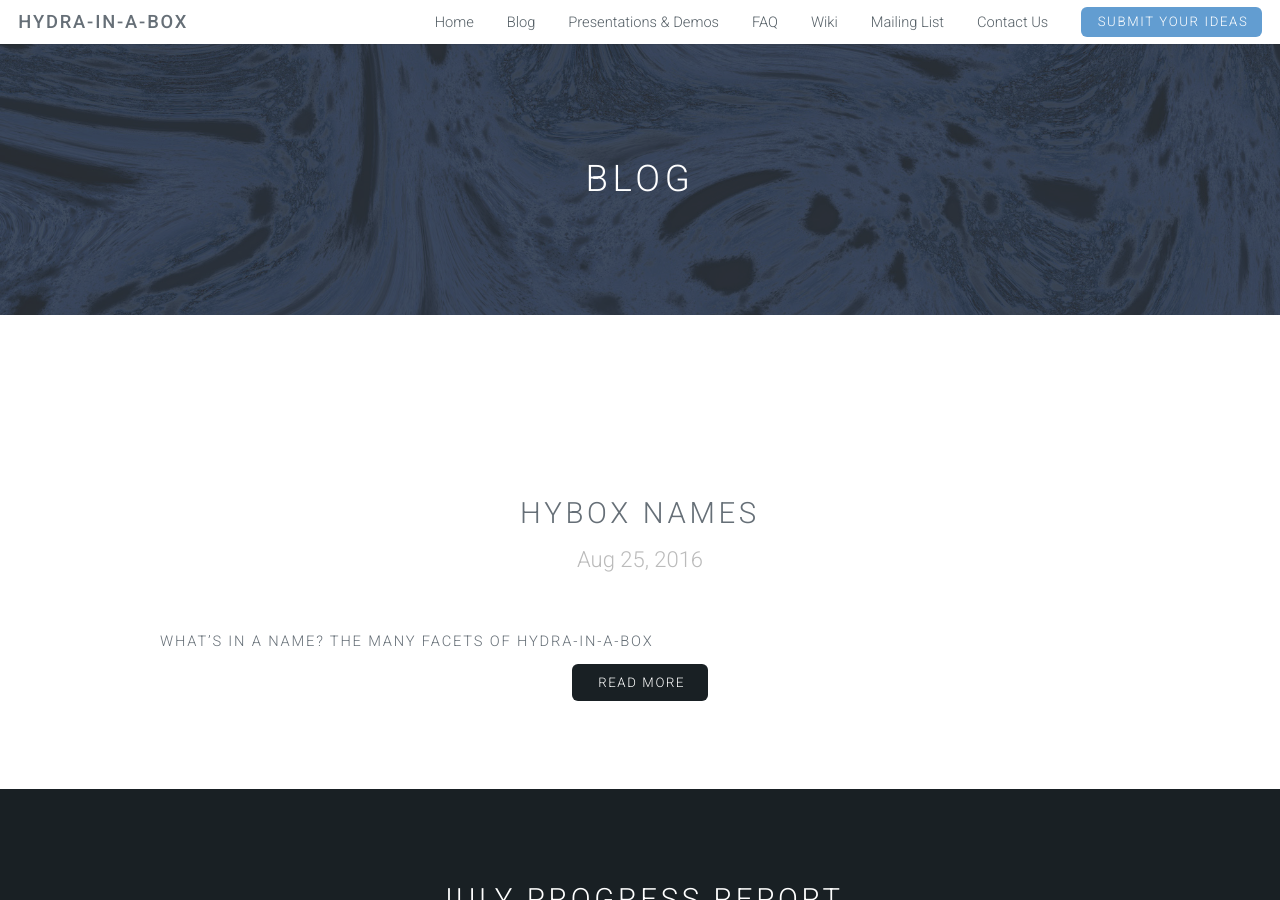
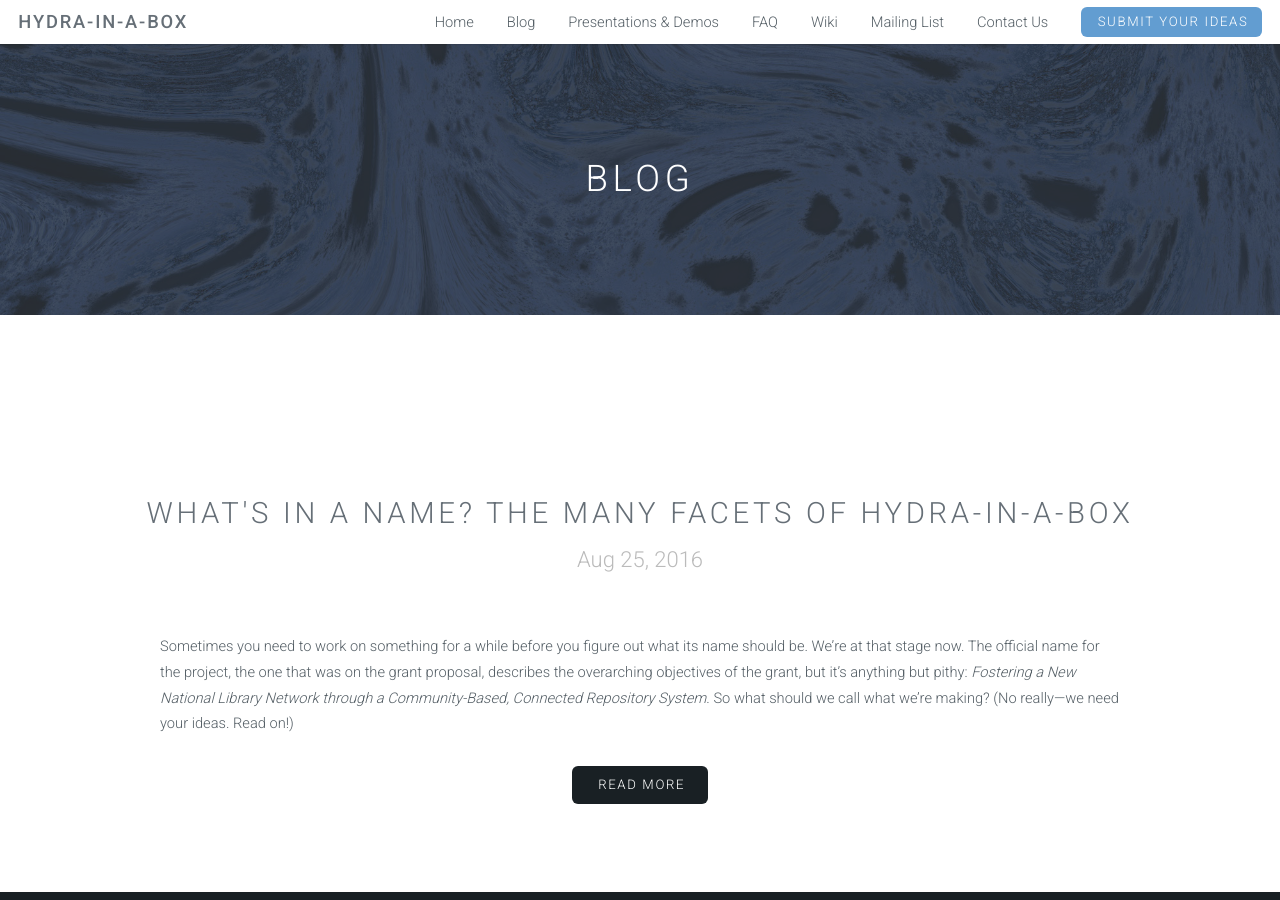
Before and after one commit to samvera-labs/hyku.github.io, a Jekyll site: the page built from blog.html, in a window 1280 px wide and 900 px high. Built offline with Jekyll 4.4.1, drawn with Linux system fonts in a browser that asks for light colours; some of the changed lines change nothing that is shown.

Commit message:
Changes to names blog post for formatting and content

```diff
--- a/_posts/2016-08-25-hybox-names.markdown
+++ b/_posts/2016-08-25-hybox-names.markdown
@@ -1,37 +1,35 @@
-# What’s in a name? The many facets of Hydra-in-a-Box
+---
+layout: post
+title: What's in a name? The many facets of Hydra-in-a-Box
+---
 
-Sometimes you need to work on something for a while before you figure out what its name should be. We’re at that stage now. The official name for the project, the one that went in on the grant proposal, describes the overarching objectives of the grant, but it’s anything but pithy: *Fostering a New National Library Network through a Community­-Based, Connected Repository System*. So what should we call what we’re making? (No really--we need your ideas. Read on!)
+Sometimes you need to work on something for a while before you figure out what its name should be. We're at that stage now. The official name for the project, the one that was on the grant proposal, describes the overarching objectives of the grant, but it's anything but pithy: *Fostering a New National Library Network through a Community-Based, Connected Repository System*. So what should we call what we're making? (No really&mdash;we need your ideas. Read on!)
 
-As we’ve moved through the first year of the project, it has become clear that our effort has many facets, and choosing (and using) the right names has helped differentiate the various strands. We have identified at least five distinct components for our effort, each with its own identity and branding considerations.
+As we've moved through the first year of the project, it has become clear that our effort has many facets, and choosing (and using) the right names has helped differentiate the various strands. We have identified at least five distinct components for our effort, each with its own identity and branding considerations.
 
-1. **the project.** We’ve settled on using **Hydra-in-a-Box** or **HyBox** (for shorthand, and used with some reservation) for the project. The project URL is currently [hydrainabox.org](http://hydrainabox.org), and resolves to [http://hydrainabox.projecthydra.org/](http://hydrainabox.projecthydra.org/). While not all of the work revolves around Hydra (there are significant tie-ins specific to DPLA hubs and DPLA metadata--see below), this name captures one of the essential goals of the effort: to produce a turnkey repository product leveraging, and embraced by, the Hydra community.
+1. **the project.** We've settled on using **Hydra-in-a-Box** or **HyBox** (for shorthand, and used with some reservation) for the project. The project URL is currently [hydrainabox.org](http://hydrainabox.org), and resolves to [http://hydrainabox.projecthydra.org/](http://hydrainabox.projecthydra.org/). While not all of the work revolves around Hydra (there are significant tie-ins specific to DPLA hubs and DPLA metadata&mdash;see below), this name captures one of the essential goals of the effort: to produce a turnkey repository product leveraging, and embraced by, the Hydra community.
 
-2. **code components.** Hydra’s technical architecture has many components and layers, and an explicit Hydra-in-a-Box goal is to contribute to the overall architecture and code ecosystem. Note that a site may choose to run these HyBox components but *not *run HyBox in its turnkey form, just as many sites now say they run "sufia-based repositories." Under the theory that a rising tide raises all ships, the project team’s focus has been to locate functionality in the right places within the Hydra stack, and *not *to create a product-specific code base where we can avoid it. Accordingly, we are **not** using HyBox or Hydra-in-a-Box as the name of code components, in order to encourage re-use in other projects, broad adoption, and code contribution & maintenance from other Hydra efforts.
+2. **code components.** Hydra's technical architecture has many components and layers, and an explicit Hydra-in-a-Box goal is to contribute to the overall architecture and code ecosystem. Note that a site may choose to use these components but *not* run the turnkey repository application, just as many sites now say they run "Sufia-based repositories." Under the theory that a rising tide raises all ships, the project team's focus has been to locate functionality in the right places within the Hydra stack, and *not* to create a product-specific code base where we can avoid it. Accordingly, we are **not** using HyBox or Hydra-in-a-Box as the name of code components, in order to encourage re-use in other projects, broad adoption, and code contribution & maintenance from other Hydra efforts.<br/><br/>Therefore, for new code produced by the Hydra-in-a-Box effort, we have first sought to locate it where it rightfully belongs in the stack (e.g., Sufia, an independent gem, or even Fedora). Our hope is that the work we're doing is general and modular enough that other Hydra efforts can and will make use of our code components&mdash;e.g., it would be excellent for [the Avalon Media System](http://www.avalonmediasystem.org/) to make use of (and contribute back to!) our components when it needs similar functionality.
 
-Therefore, for new code produced by the Hydra-in-a-Box effort, we have first sought to locate it where it rightfully belongs in the stack (e.g., Sufia, an independent gem, or even Fedora). Our hope is that the work we’re doing is general and modular enough that other Hydra efforts can and will make use of our code components--e.g., it would be excellent for [the Avalon Media System](http://www.avalonmediasystem.org/) to make use of (and contribute back to!) our components when it needs similar functionality.
+3. **turnkey repository product,** locally managed. Building on what the Hydra community has learned working to make Sufia easy to install and maintain, we expect to provide a complete, configurable, turnkey product&mdash;more akin to Avalon, DSpace, or even ContentDM. We need a name for this product analogous to those systems, and with broad market appeal and strong branding identity. We have put a lot of thought into requirements for a good name:
 
-3. **turnkey repository product,** locally managed. Building on what the Hydra community has learned working on Sufia to make it easy to install and maintain, we expect to provide a complete, configurable, turnkey product--more akin to Avalon, DSpace, or even ContentDM. We need a name for this product analogous to those systems, and with broad market appeal and strong branding identity. We have put a lot of thought into requirements for a good name:
+    * We want something clearly related to the Hydra project to build upon its brand, and to invite uptake and code contributions / maintenance. Further, we want adopters of the product to know it is part of the Hydra community effort, in order to provide an on-ramp for them to join / participate in the wider community effort.
 
-    * We want something clearly related to the Hydra project to leverage its brand, and to invite uptake and code contributions / maintenance. Further, we want adopters of the product to know it is part of the Hydra community effort, in order to provide an on-ramp for them to join / participate in the wider community effort.
-
-    * We want something clearly distinct from the Hydra community & repository / application framework. (Just calling it "Hydra" wouldn’t work.)
+    * We want something clearly distinct from the Hydra community & repository / application framework. (Just calling it "Hydra" wouldn't work.)
 
     * Hydra-in-a-Box and HyBox both seem poor choices here: the former is clunky and overly long. The latter is perhaps too insider-y and lacks the natural power and mass-market appeal that a name like "Avalon" brings.
 
-    * Also, Hydra-in-a-Box implies the full functionality and flexibility of the Hydra technical framework is present in the product, but all nicely wrapped up in one package. This is not true, as we’ll be making opinionated selections, based on the community’s requirements, about functionality to include. As such, we’re looking for a name that connotes one is getting a particular flavor or profile of Hydra.
+    * Also, Hydra-in-a-Box implies the full functionality and flexibility of the Hydra technical framework is present in the product, but all nicely wrapped up in one package. This is not true, as we'll be making opinionated selections, based on the community's requirements, about functionality to include. As such, we're looking for a name that connotes a particular flavor or profile of Hydra.
 
     * We may want to pick up on the useful trend of picking a name related to or derived from "Hydra" in some way, but distinct. Hydrangea, Hypatia, Hydraulics, Hyperspace all fall into this pattern.
 
-    * We need to be sure to clear the obvious hurdles--no similar products with similar names, no unintentionally offensive meanings in other languages, available domain names, etc.
+    * We need to be sure to clear the obvious hurdles&mdash;no similar products with similar names, no unintentionally offensive meanings in other languages, available domain names, etc.
+<br/><br/>In short, we're looking for a product name **that has strong branding potential, will have mass market appeal, and is distinct from but is easily related to Hydra.**<br/><br/> For now, we have started by creating a new component that augments the Hydra stack with turnkey features. The application is, fittingly (we think), codenamed *Lerna* after the lake where the mythological Hydra lived (special thanks to Rick Johnson at Notre Dame, the first person to suggest this name).
 
-In short, we’re looking for a product name **that has strong branding potential, will have mass market appeal, and is distinct from but is easily related to Hydra. **
+4. **hosted service.** One of the goals of the project is to produce a "cloud-ready" version of the repository product, so that sites can make use of the platform without having to maintain or install their own instance. The project partners intend to pilot a hosted service next year to kickstart this process. (The cloud-ready components and configurations are also open source, and a good number of other sites have been in touch about potentially hosting an instance of the turnkey repository application for local consortia.) We have time and space to think about this name, and will get there next year.
 
-For now, we have started by creating a new component that augments the Hydra stack with turnkey features. The application is, fittingly (we think), named *Lerna* after the lake where the mythological Hydra lived (special thanks to Rick Johnson at Notre Dame, the first person to suggest this name).
+5. **DPLA metadata aggregator product**. While a better and easy-to-install repository is a key component of the grant, it's not the only one. The other major technical focus is to enhance DPLA's metadata tooling to get more, better and richer metadata flowing among systems. This will elevate DPLA, its hubs, contributing member institutions, and users by raising the bar on discovery; it will also help any environment where metadata syndication, aggregation, and indexing is an essential component for improving discovery. This product is intended to build on [Krikri](https://dp.la/info/2015/02/11/dpla-releases-krikri-0-1-3/), a software component used to build DPLA's metadata ingestion system. Because this will be a general-purpose tool, we expect this product to have its own name, branding, and identity (likely very strongly linked to DPLA).
 
-4. **hosted service. **One of the goals of the project is to produce a "cloud-ready" version of the repository product, so that sites can make use of the platform without having to install it locally. The project partners intend to pilot a hosted service next year to kickstart this process. (The cloud-ready components and configurations will also be open source, and a good number of other sites have been in touch about potentially running this for local consortia.) We have time and space to think about this name, and will get there next year.
+So what is the takeaway? Most obviously, as we have thought about names, we have also learned more about what we're doing; it's not just building a repository product, but also general Hydra componentry, a hosted service, metadata tooling, and a project.
 
-5. **DPLA ****metadata aggregator product**. While a better and easy-to-install repository is a key component of the grant, it’s not the only one. The other major technical focus is to enhance DPLA’s metadata tooling to get more, better and richer metadata flowing among systems. This will elevate DPLA, its hubs, contributing member institutions, and users by raising the bar on discovery; it will also help any environment where metadata syndication, aggregation, and indexing is an essential component for improving discovery. This product is intended to build on [Krikri](https://dp.la/info/2015/02/11/dpla-releases-krikri-0-1-3/), a software component used to build DPLA’s metadata ingestion system. Because this will be a general-purpose tool, we expect this product to have its own name, branding, and identity (likely very strongly linked to DPLA).
-
-So what is the take away? Most obviously, as we have thought about names, we have also learned more about what we’re doing; it’s not just building a repository product, but also general Hydra componentry, a hosted service, metadata tooling, and a project.
-
-We also have learned that naming things--especially important things, and things that you love--can be hard. (This is not news to any product managers--or parents, for that matter.) Do you have a killer name for the repository product? If so, give us your idea(s)! We are gladly accepting [suggestions (and inspiration) for the repository product’s name] (https://goo.gl/forms/HRcBVicREr6ERKzb2). (Free t-shirts to any winning, or funny, submissions.)
+We also have learned that naming things&mdash;especially important things, and things that you love&mdash;can be hard. (This is not news to any product managers&mdash;or parents, for that matter.) Do you have a killer name for the repository product? If so, give us your idea(s)! We are gladly accepting [suggestions (and inspiration) for the repository product's name](https://goo.gl/forms/HRcBVicREr6ERKzb2). (Free t-shirts to any winning, or funny, submissions.)
```
